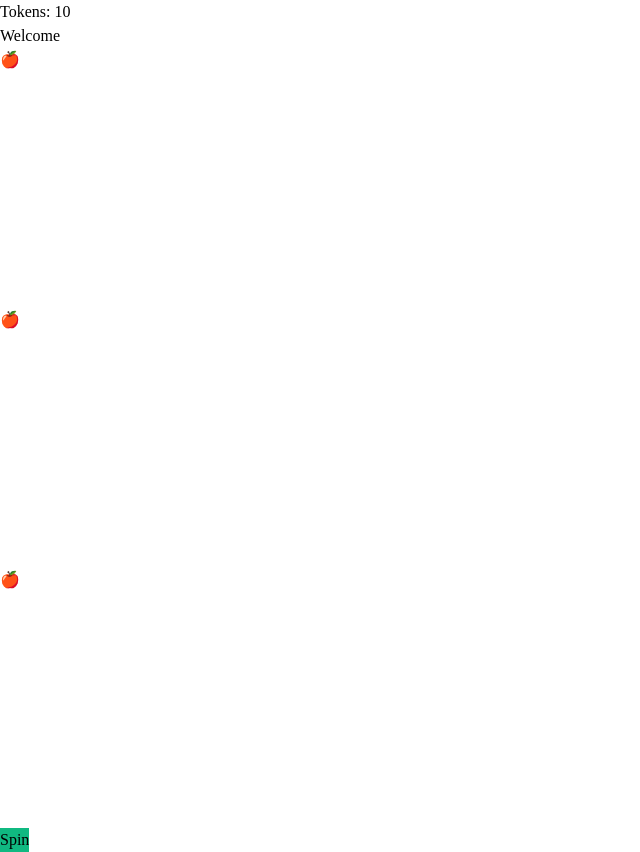
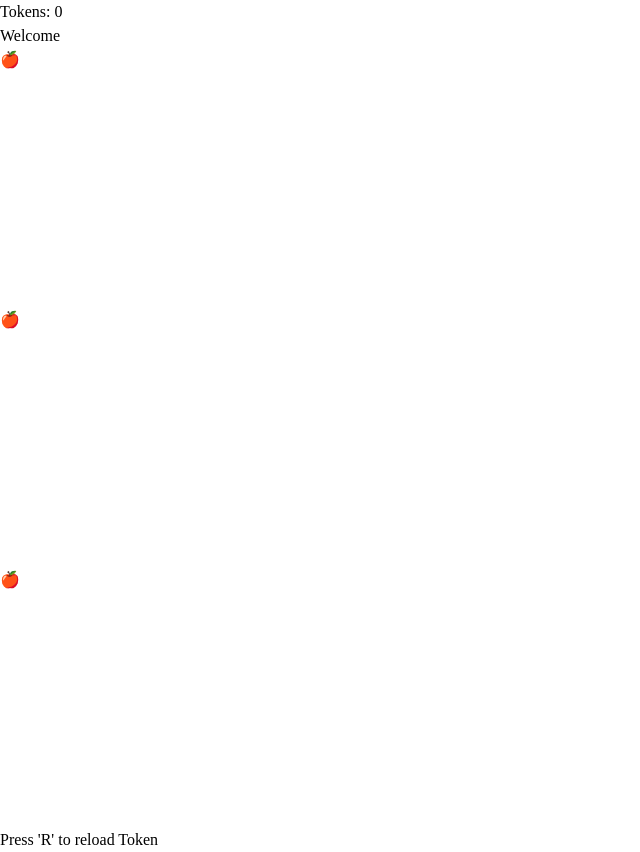
Before and after one commit to nansonchin/Slotmachine, a React (Vite) app: page / in a window 1280 px wide. Shown: the whole page, without its empty margins (0-640 px from the left). Built offline with nearby package versions, Linux system fonts and the light colour scheme.

Commit message:
reload token

```diff
--- a/src/App.jsx
+++ b/src/App.jsx
@@ -14,7 +14,7 @@ const App = () => {
         { id: 9, value: '7️⃣',rewards:1000 },
     ]
     const [statusText,setStatusText] = useState('Welcome')
-    const [tokens, setTokens] = useState(10);
+    const [tokens, setTokens] = useState(0);
     const [spinning, setSpinning] = useState(false);
     const [reels, setReels] = useState([[], [], []]);
     const stripRefs = useRef([]);
@@ -39,6 +39,17 @@ const App = () => {
     //         }
     //     });
     //     }, [baseOffset, itemHeigh]);
+    useEffect(()=>{
+        const handleKey=(event=>{
+            if(event.key.toLowerCase() === 'r'){
+                setTokens(prev=>prev+10)
+            }
+        })
+        window.addEventListener('keydown',handleKey)
+        return()=>{
+            window.removeEventListener('keydown',handleKey)
+        }
+    },[])
     const getRandomHighChance=(highChanceId)=>{
         const weightPool=[]
         slot.forEach((item)=>{
@@ -55,7 +66,7 @@ const App = () => {
 
     const spinFunc= ()=>{
         setStatusText('Welcome')
-        setTokens(prev=>(prev-2))
+        setTokens(prev=>(prev-50))
         if(spinning) return;
         setSpinning(true);
 
@@ -160,12 +171,14 @@ const App = () => {
         <div className='button-container'>
                <button
                className='spin-button'
-               disabled={spinning}
+               disabled={spinning || tokens===0}
                style={{
                 cursor: spinning ? "not-allowed" : "pointer",
-                background: spinning ? "#9ca3af" : "#10b981",}}
-               onClick={spinFunc}>
-                    {spinning ? 'Spinning...':'Spin'}
+                background: tokens ===0? '': spinning ? "#9ca3af" : "#10b981",}}
+                onClick={spinFunc}>
+                    {tokens ===0 ? ("Press 'R' to reload Token") :
+                        spinning ? 'Spinning...':'Spin'
+                    }
                </button>
         </div>
     </section>
```
